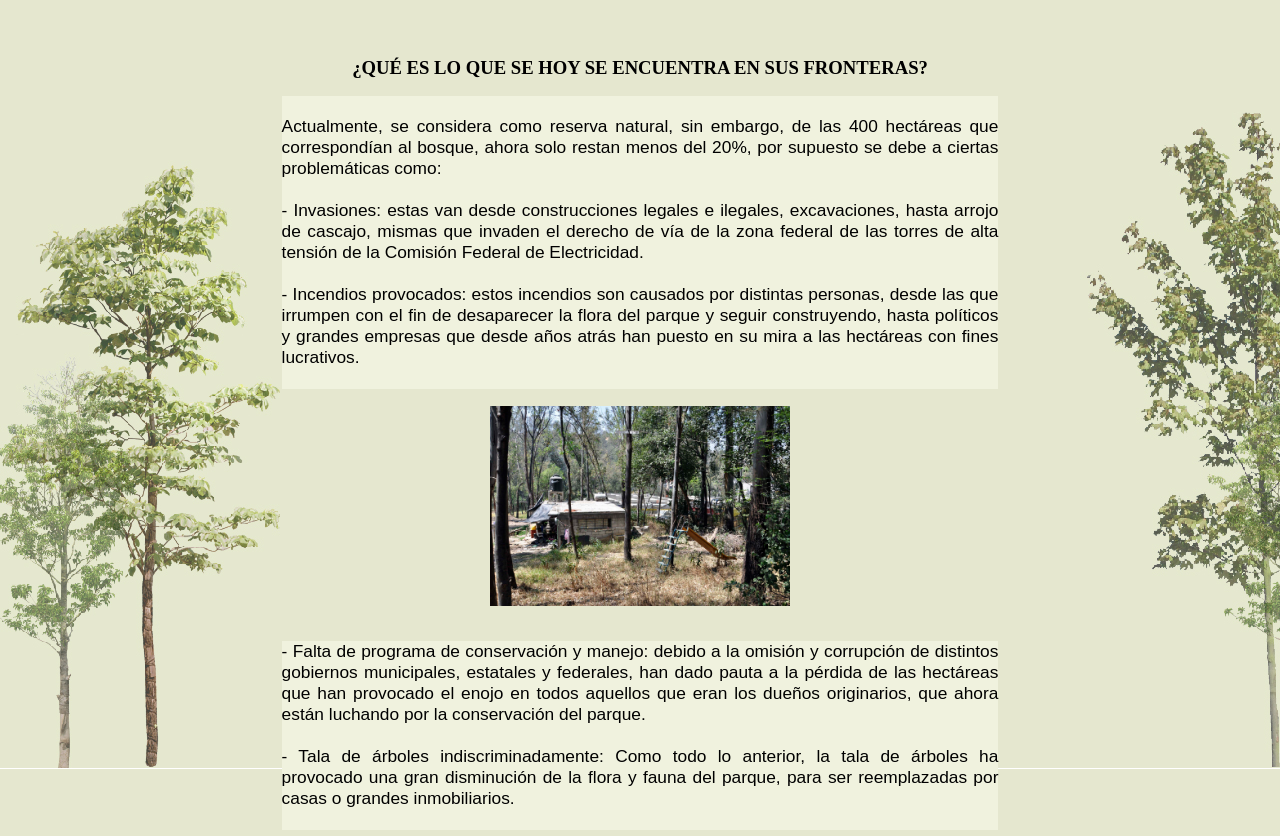
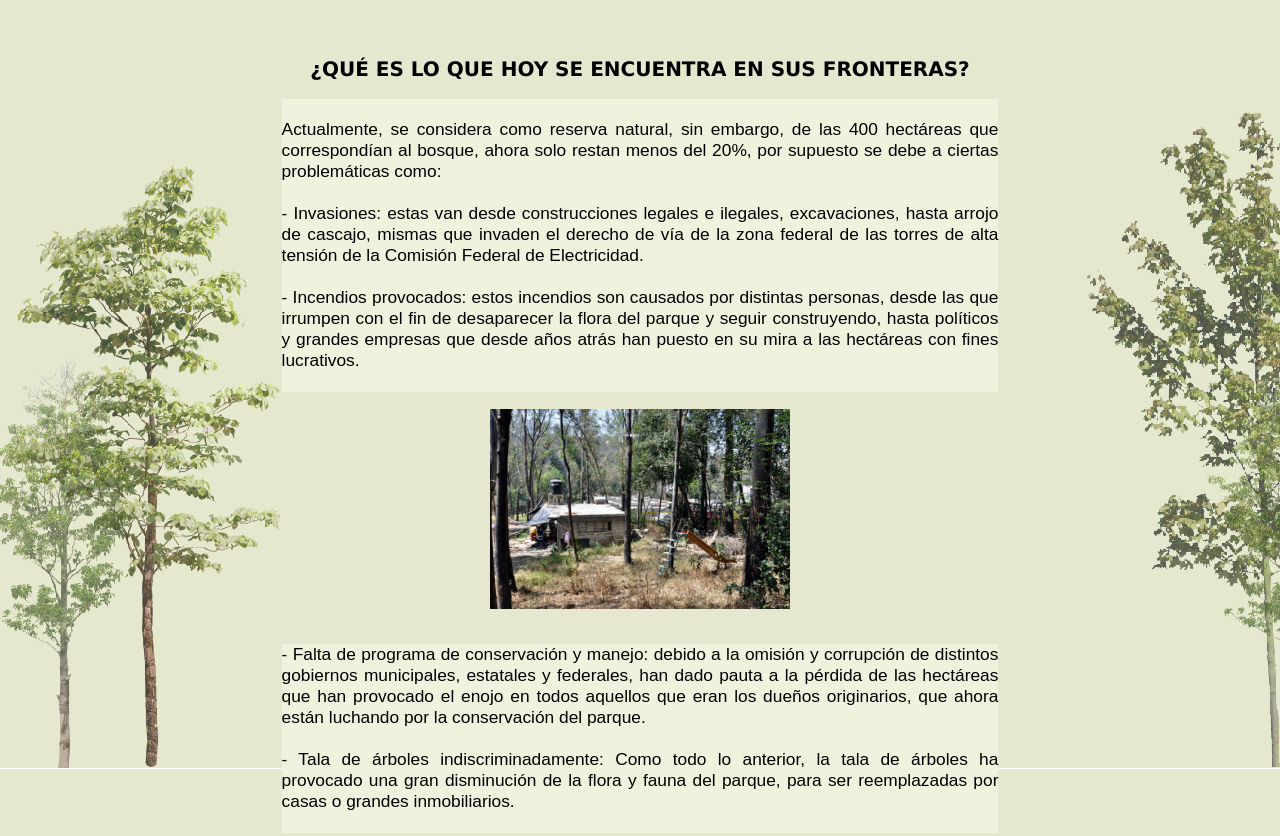
Before and after one commit to ParqueLosRemedios/PreservarLosRemedios, a plain HTML site: page actual.html in a window 1280 px wide. Shown: the top 836 px of the page. Drawn offline with Linux system fonts and the light colour scheme.

Commit message:
Update actual.html

```diff
--- a/actual.html
+++ b/actual.html
@@ -9,7 +9,7 @@
 body{margin-left:22%; margin-right:22%;}
 
  p{font-size:13pt; color:black; background-color:#F0F2DE; text-align:justify;}
- h1{color:black; font-size:14pt; text-align:center;}
+ h1{color:black; font-size:15pt; text-align:center;}
  h2{font-size:13pt; color:#53572A; text-align:center;}
  h3{font-size:10pt; color:#A0A170; font-style:italic; text-align:center}
 
@@ -23,7 +23,9 @@ body{margin-left:22%; margin-right:22%;}
 
 <body>
 
-<h1>¿QU&Eacute; ES LO QUE SE HOY SE ENCUENTRA EN SUS FRONTERAS?</h1>
+<tr><td><font face="Lucida Sans">
+<h1><b>¿QU&Eacute; ES LO QUE HOY SE ENCUENTRA EN SUS FRONTERAS?</b></h1>
+</tr></td>
 
 <p>
 <br>
```
